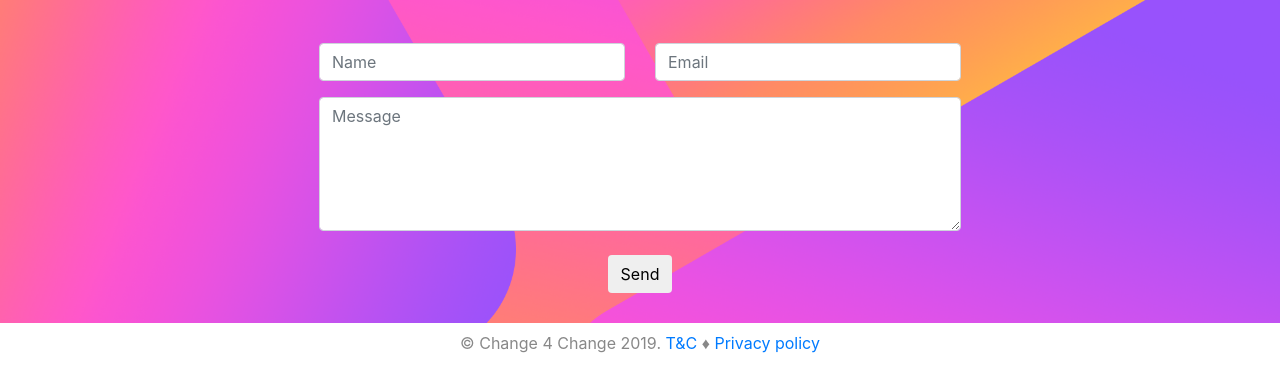
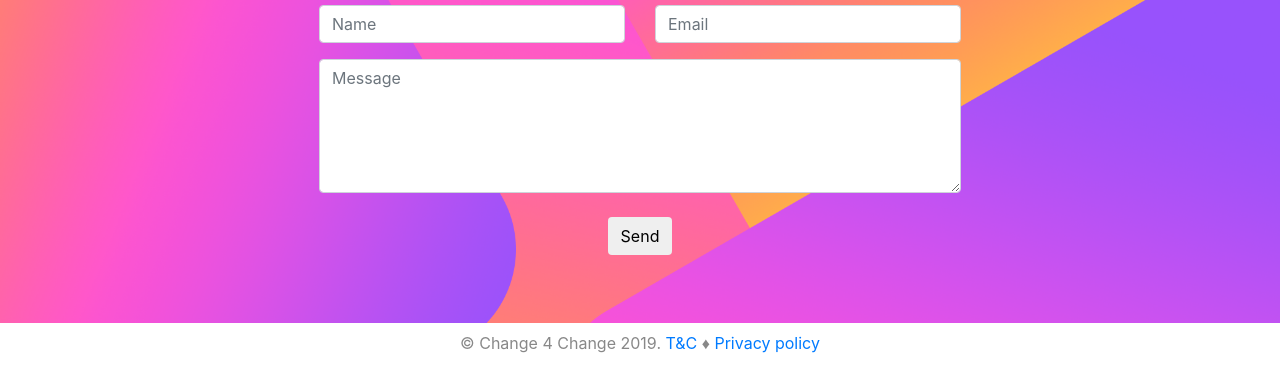
Before and after one commit to alabamustapha/in2marketing, a plain HTML site: page RegisterCharity.html in a window 1280 px wide. Shown: the part 421-800 px from the top of the page. Drawn offline with nearby package versions, Linux system fonts and the light colour scheme.

Commit message:
register button fix

```diff
--- a/css/indexSlideStyle.css
+++ b/css/indexSlideStyle.css
@@ -163,7 +163,7 @@ this defines the entire scroll area for the slides*/
 /*On the register page, serves same purpose as splash-text-contain*/
 .splash-text-register {
    position: absolute;
-    top: 25%;
+    top: 20%;
     left: 0;
     width: 100%;
     padding-left: 5%;
```
Also changed, not shown: RegisterCharity.html (+3 -3 lines).
